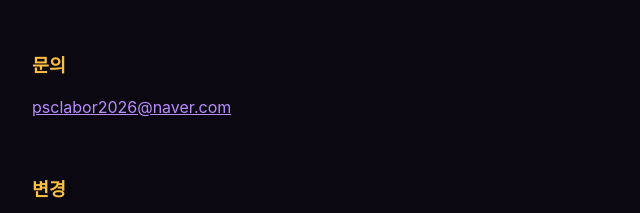
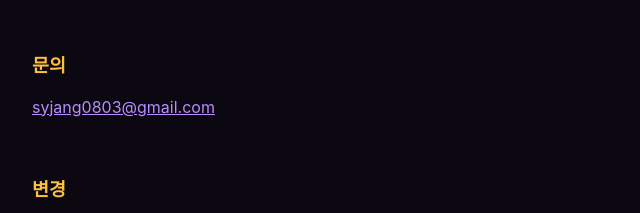
Before and after one commit to chulpan12/bottomless-privacy, a plain HTML site: page index.html in a window 1280 px wide. Shown: the part 2504-2717 px from the top of the page, 250-890 px from the left. Drawn offline with Linux system fonts and the light colour scheme.

Commit message:
문의 주소를 gmail 로
스토어 등록정보에 넣는 주소와 맞춘다. 데이터 보안 신고에서
이 페이지를 삭제 요청 창구로 걸어 두었으므로, 여기 적힌 주소가
실제로 확인하는 곳이어야 한다.

Co-Authored-By: Claude Opus 5 (1M context) <noreply@anthropic.com>

```diff
--- a/index.html
+++ b/index.html
@@ -164,7 +164,7 @@
 </p>
 
 <h2>문의</h2>
-<p><a href="mailto:psclabor2026@naver.com">psclabor2026@naver.com</a></p>
+<p><a href="mailto:syjang0803@gmail.com">syjang0803@gmail.com</a></p>
 
 <h2>변경</h2>
 <p>
@@ -286,7 +286,7 @@
 </p>
 
 <h2>Contact</h2>
-<p><a href="mailto:psclabor2026@naver.com">psclabor2026@naver.com</a></p>
+<p><a href="mailto:syjang0803@gmail.com">syjang0803@gmail.com</a></p>
 
 <h2>Changes</h2>
 <p>
```
Also changed, not shown: 1 other file.
